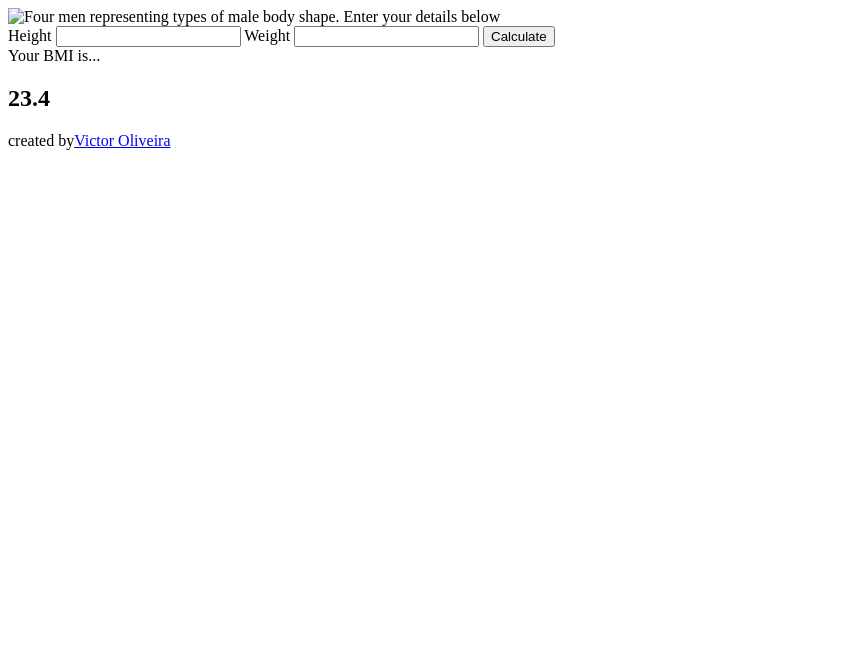
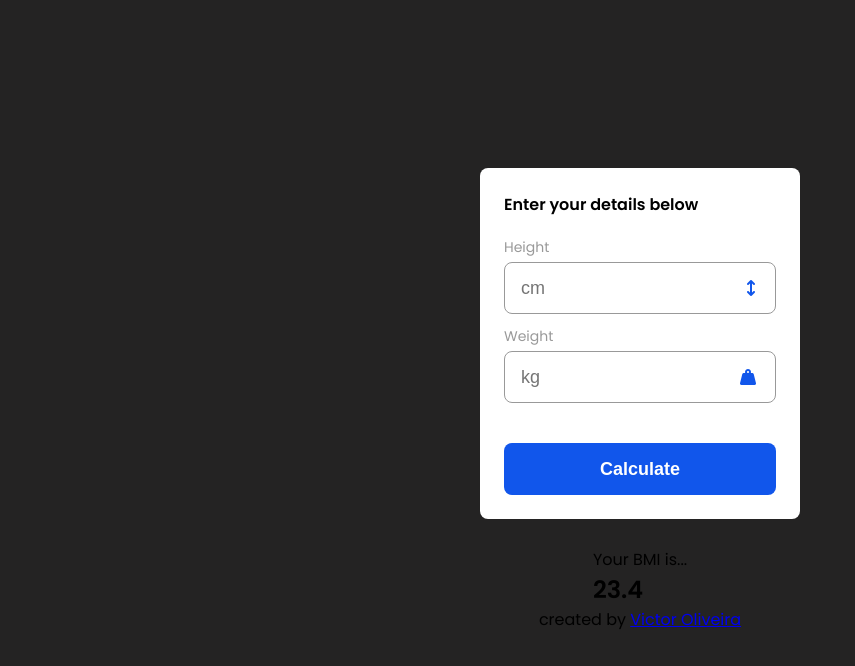
Before and after one commit to vctrhugoop/bmi-calculator, a website built with Vite: page src/index.html in a window 1280 px wide. Shown: the whole page, without its empty margins (0-855 px from the left). Built offline with nearby package versions, Linux system fonts and the light colour scheme; files whose address does not match are found by name.

Commit message:
feat: add new classes and div in html setup

```diff
--- a/src/index.html
+++ b/src/index.html
@@ -10,6 +10,7 @@
       content="Free Body Mass Index calculator gives out the BMI value and categorizes BMI based on provided information from WHO and CDC for both adults and children."
     />
     <title>BMI Calculator</title>
+    <link rel="stylesheet" href="./styles/style.css" />
     <link
       rel="stylesheet"
       href="https://cdnjs.cloudflare.com/ajax/libs/font-awesome/6.3.0/css/all.min.css"
@@ -21,18 +22,20 @@
   </head>
   <body>
     <main class="main-container">
-      <img
-        src="./public/image-content.svg"
-        alt="Four men representing types of male body shape."
-      />
-      <span>Enter your details below</span>
       <section class="form-container">
+        <span>Enter your details below</span>
         <form class="form-wrapper">
-          <label for="height">Height</label>
-          <input type="text" name="height" id="height" />
-          <label for="weight">Weight</label>
-          <input type="text" name="weight" id="weight" />
-          <button>Calculate</button>
+          <div class="input-wrapper">
+            <label for="height">Height</label>
+            <input type="text" name="height" id="height" placeholder="cm" />
+            <i class="fa-solid fa-arrows-up-down"></i>
+          </div>
+          <div class="input-wrapper">
+            <label for="weight">Weight</label>
+            <input type="text" name="weight" id="weight" placeholder="kg" />
+            <i class="fa-solid fa-weight-hanging"></i>
+          </div>
+          <button class="btn">Calculate</button>
         </form>
       </section>
       <section class="datails">
@@ -42,7 +45,8 @@
     </main>
     <footer class="footer-conteiner">
       <span
-        >created by<a
+        >created by
+        <a
           href="https://github.com/vctrhugoop"
           target="_blank"
           rel="noopener noreferrer"
--- /dev/null
+++ b/src/styles/_global.scss
@@ -0,0 +1,34 @@
+$main-color: #1156eb;
+$bg-color: #242323;
+$bg-color-secundary: rgb(255, 255, 255);
+$text-color: #999999;
+* {
+  margin: 0;
+  padding: 0;
+  box-sizing: border-box;
+  -webkit-font-smoothing: antialiased;
+  -moz-osx-font-smoothing: grayscale;
+}
+
+@mixin flex {
+  display: flex;
+  align-items: center;
+  justify-content: center;
+  flex-direction: column;
+}
+
+body {
+  @include flex;
+
+  background-color: $bg-color;
+
+  font-family: 'Poppins', sans-serif;
+
+  position: relative;
+
+  padding-inline: 28px;
+
+  height: 100vh;
+
+  word-wrap: break-word;
+}
--- a/src/styles/style.scss
+++ b/src/styles/style.scss
@@ -0,0 +1,96 @@
+@use 'global';
+
+.main-container {
+  width: 100%;
+
+  @include global.flex;
+
+  row-gap: 28px;
+
+  .form-container {
+    @include global.flex;
+
+    align-items: start;
+
+    max-width: 100%;
+    width: 320px;
+
+    row-gap: 20px;
+
+    padding: 24px;
+
+    background-color: global.$bg-color-secundary;
+
+    border-radius: 8px;
+
+    span {
+      font-weight: 600;
+    }
+
+    .form-wrapper {
+      @include global.flex;
+
+      width: 100%;
+
+      align-items: flex-start;
+      row-gap: 12px;
+
+      .input-wrapper {
+        width: 100%;
+        position: relative;
+
+        @include global.flex;
+
+        align-items: flex-start;
+
+        row-gap: 4px;
+
+        label {
+          font-size: 14px;
+          color: global.$text-color;
+        }
+
+        input {
+          width: 100%;
+          height: 52px;
+
+          outline: none;
+
+          padding: 16px;
+
+          border-radius: 8px;
+
+          border: 1px solid #999999;
+
+          font-size: 18px;
+
+          &:focus {
+            border: 2px solid global.$main-color;
+          }
+        }
+
+        i {
+          position: absolute;
+          right: 20px;
+          bottom: 18px;
+          color: global.$main-color;
+        }
+      }
+      .btn {
+        width: 100%;
+        height: 52px;
+
+        margin-top: 28px;
+
+        border: none;
+        border-radius: 8px;
+        background-color: global.$main-color;
+
+        color: global.$bg-color-secundary;
+
+        font-size: 18px;
+        font-weight: 600;
+      }
+    }
+  }
+}
```
Also changed, not shown: src/styles/style.css, 1 other file.
